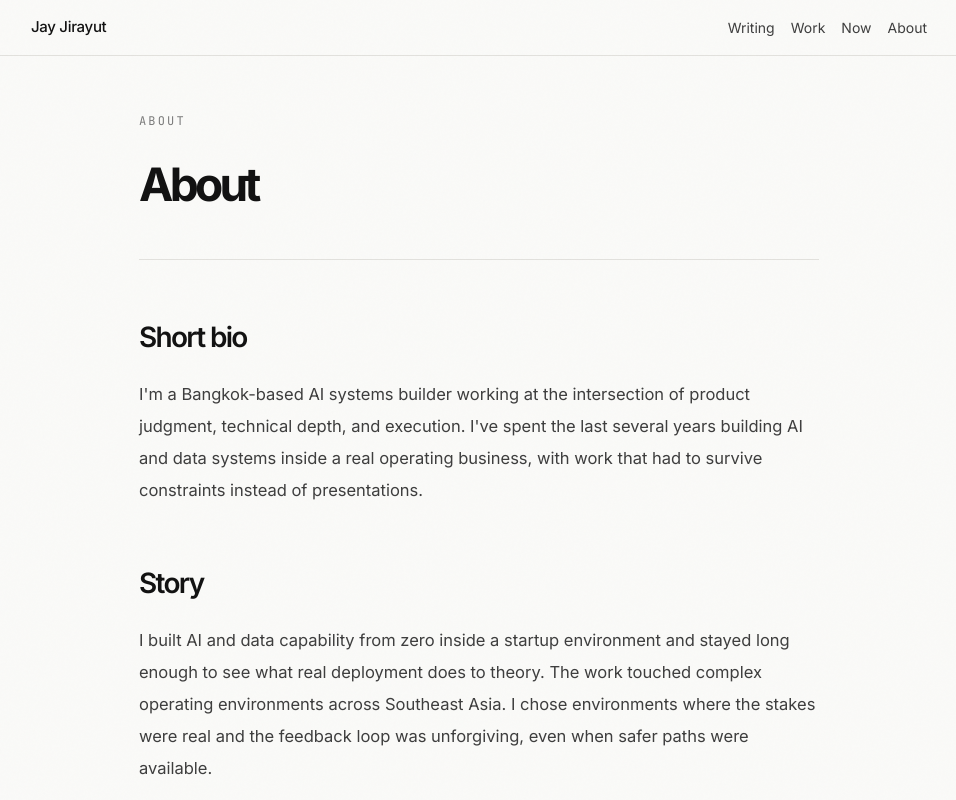
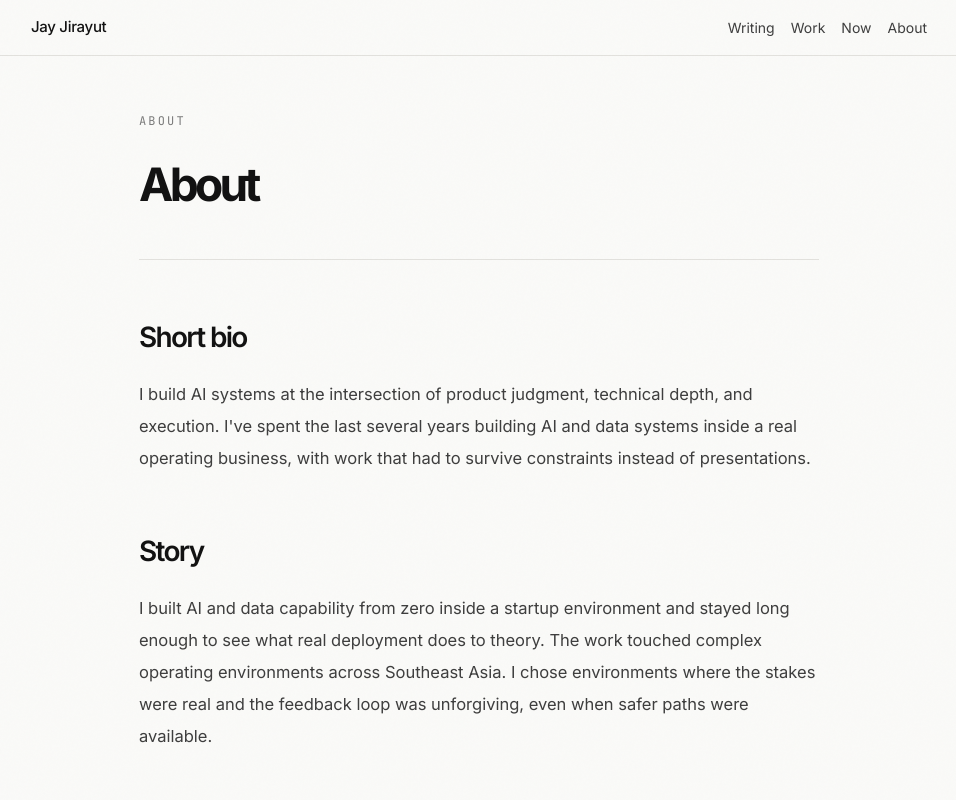
Before and after one commit to jayjirayut/jay-jirayut-site, a Next.js app: page /about in a window 1280 px wide. Shown: the top 800 px of the page, without its empty margins (161-1117 px from the left). Built offline with nearby package versions, Linux system fonts and the light colour scheme; no server answers.

Commit message:
Tighten public-facing copy across pages

```diff
--- a/app/about/page.tsx
+++ b/app/about/page.tsx
@@ -31,10 +31,10 @@ export default function AboutPage() {
       <section className="space-y-5">
         <SectionHeading>Short bio</SectionHeading>
         <p className="text-[16.5px] leading-8 text-body">
-          I&apos;m a Bangkok-based AI systems builder working at the intersection of product
-          judgment, technical depth, and execution. I&apos;ve spent the last several years building
-          AI and data systems inside a real operating business, with work that had to survive
-          constraints instead of presentations.
+          I build AI systems at the intersection of product judgment, technical depth, and
+          execution. I&apos;ve spent the last several years building AI and data systems inside a
+          real operating business, with work that had to survive constraints instead of
+          presentations.
         </p>
       </section>
 
--- a/app/page.tsx
+++ b/app/page.tsx
@@ -27,7 +27,7 @@ export default function HomePage() {
             </p>
 
             <div className="flex flex-wrap gap-x-4 gap-y-2 font-mono text-[11px] uppercase tracking-[0.18em] text-muted">
-              <span>Bangkok</span>
+              <span>AI</span>
               <span>Systems</span>
               <span>Writing</span>
             </div>
@@ -62,8 +62,8 @@ export default function HomePage() {
               </a>
             </div>
             <p className="max-w-2xl text-[15px] leading-7 text-body">
-              Built from Bangkok, not borrowed from the Bay. I care about systems with taste,
-              restraint, and enough honesty to survive outside the launch cycle.
+              Not borrowed from the Bay. I care about work with taste, restraint, and enough
+              honesty to survive outside the launch cycle.
             </p>
           </div>
 
--- a/app/work/page.tsx
+++ b/app/work/page.tsx
@@ -26,8 +26,8 @@ export default function WorkIndexPage() {
         </h1>
         <p className="text-[16.5px] leading-8 text-body">
           I&apos;m most useful when the work is ambiguous, cross-functional, technical, and
-          commercially real. I keep this section focused on judgment and operating principles, not
-          confidential details from client or employer work.
+          commercially consequential. This section stays focused on judgment and operating
+          principles, not confidential specifics.
         </p>
       </header>
 
--- a/app/writing/page.tsx
+++ b/app/writing/page.tsx
@@ -8,7 +8,7 @@ import { absoluteUrl, formatDate } from '@/lib/site';
 
 export const metadata: Metadata = {
   title: 'Writing',
-  description: 'Writing about AI, judgment, systems, and useful technology.',
+  description: 'Writing on AI, judgment, and useful technology.',
   alternates: {
     canonical: absoluteUrl('/writing')
   }
--- a/components/home-signal.tsx
+++ b/components/home-signal.tsx
@@ -5,7 +5,7 @@ export function HomeSignal() {
   return (
     <figure className="hero-signal mx-auto w-full max-w-[430px] rounded-sm border border-rule bg-surface p-4 sm:p-5 lg:max-w-none">
       <div className="flex items-center justify-between font-mono text-[11px] uppercase tracking-[0.18em] text-muted">
-        <span>Bangkok</span>
+        <span>Field study</span>
         <span>Signal / 03</span>
       </div>
 
@@ -181,7 +181,7 @@ export function HomeSignal() {
           fontFamily="monospace"
           letterSpacing="5"
         >
-          BANGKOK / REAL SYSTEMS
+          REAL SYSTEMS / FIELD NOTES
         </text>
         <text
           x="128"
@@ -191,7 +191,7 @@ export function HomeSignal() {
           fontFamily="monospace"
           letterSpacing="3"
         >
-          SEA / JUDGMENT / EXECUTION
+          JUDGMENT / EXECUTION
         </text>
         <text
           x="730"
--- a/lib/site.ts
+++ b/lib/site.ts
@@ -8,7 +8,7 @@ export const siteConfig = {
   shortName: 'Jay Jirayut',
   title: 'Jay Jirayut Chatphet — AI, Systems, Writing',
   description:
-    'Bangkok-based AI systems builder writing about systems, judgment, useful technology, and the future of work.',
+    'AI systems builder writing about judgment, useful technology, and the future of work.',
   url: defaultSiteUrl,
   email: process.env.NEXT_PUBLIC_CONTACT_EMAIL ?? 'jay.jirayut@gmail.com',
   location: 'Bangkok, Thailand'
```
